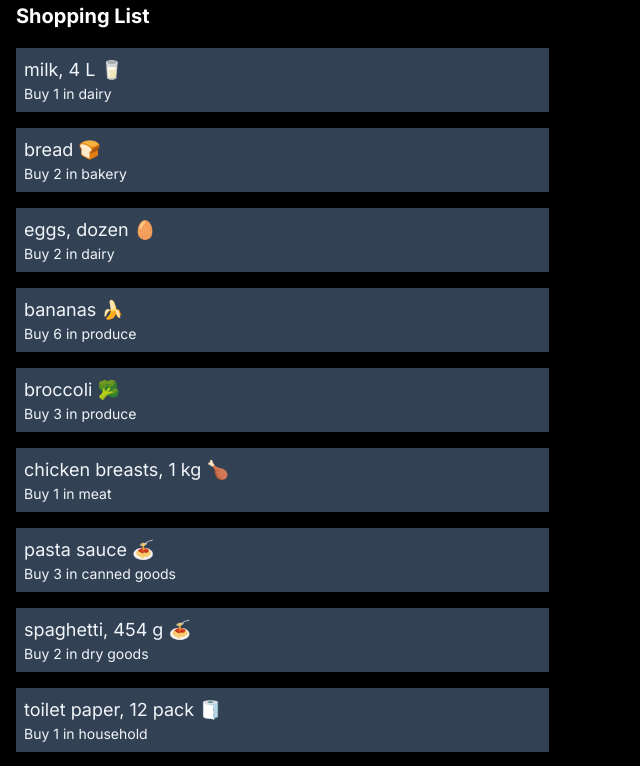
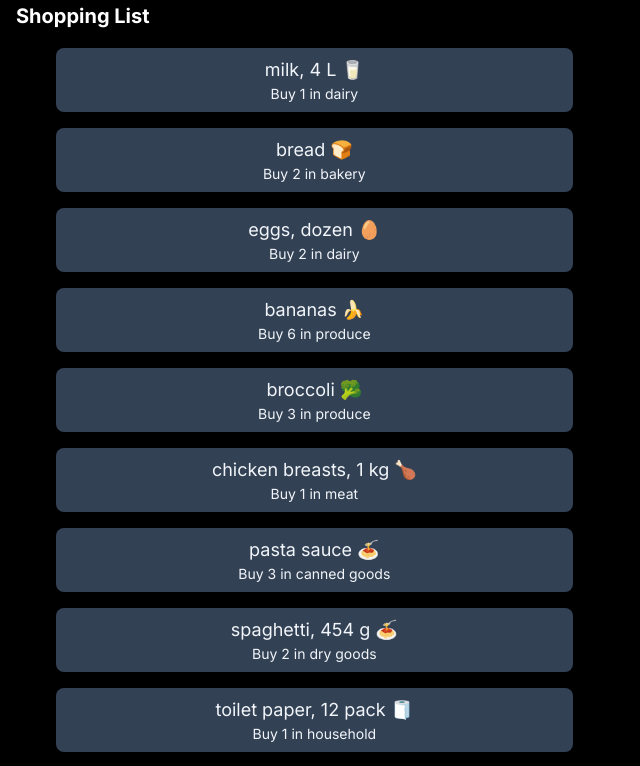
Before and after one commit to espiritu-jamie/cprg306-assignments, a Next.js app: page /week3 in a window 1280 px wide. Shown: the top 766 px of the page, without its empty margins (0-640 px from the left). Built offline with nearby package versions, Linux system fonts and the light colour scheme.

Commit message:
Edited styling

```diff
--- a/app/week3/item-list.js
+++ b/app/week3/item-list.js
@@ -74,7 +74,7 @@ export default function ItemList() {
       };
 
     return (
-        <>
+        <div className="ml-10">
             <Item
                 name={item1.name}
                 quantity={item1.quantity}
@@ -135,6 +135,6 @@ export default function ItemList() {
                 quantity={item12.quantity}
                 category={item12.category}
             />
-        </>
+        </div>
     );
 }
--- a/app/week3/item.js
+++ b/app/week3/item.js
@@ -1,7 +1,7 @@
 export default function Item({name, quantity, category}) {
   return (
-    <ul>
-        <li className="text-lg m-4 p-2 bg-slate-700 text-slate-100 w-5/12">{name}
+    <ul className="text-center">
+        <li className="text-lg m-4 p-2 bg-slate-700 text-slate-100 w-5/12 rounded-lg">{name}
         <p className="text-sm">Buy {quantity} in {category}</p>
         </li>
     </ul>
```
